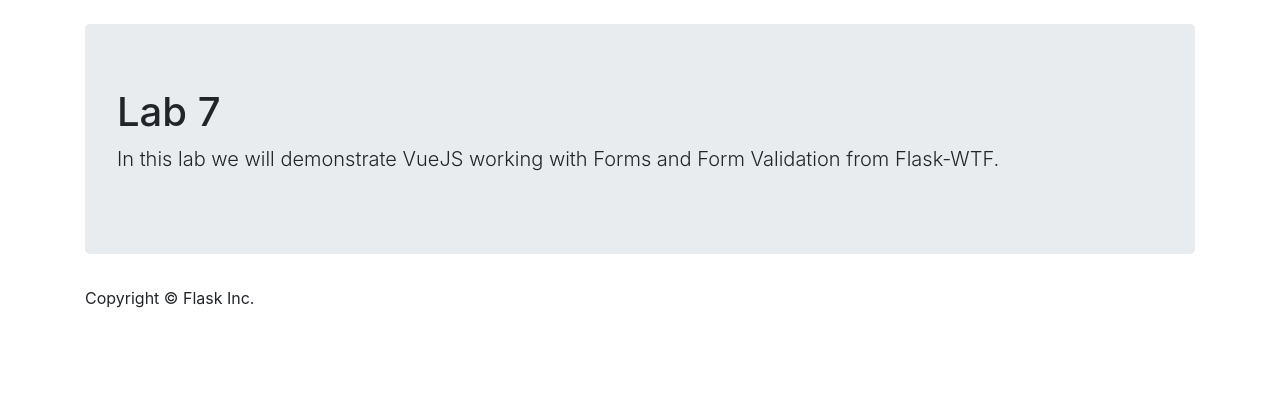
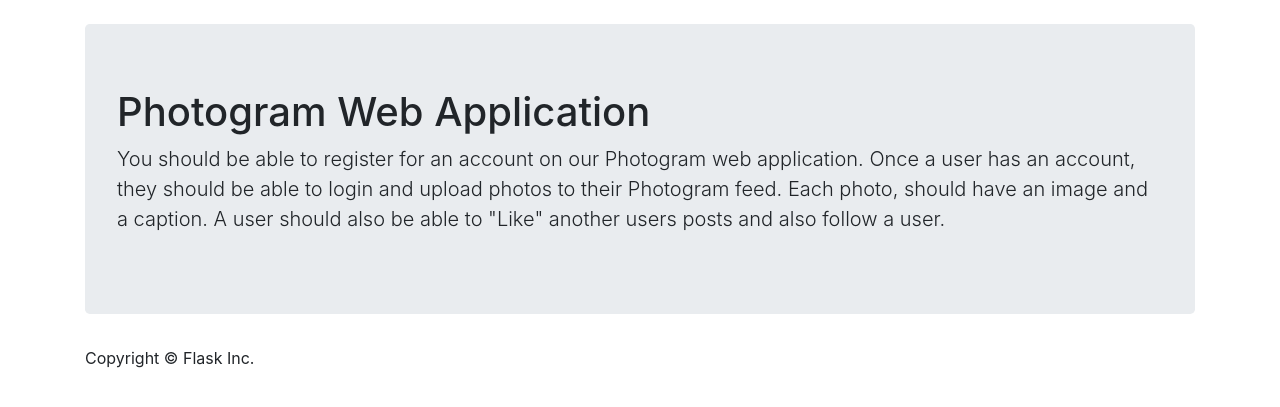
Before and after one commit to superrcoop/photogram, a Flask app: page / in a window 1280 px wide. Shown: the part 56-463 px from the top of the page. Run offline with Flask 2, Linux system fonts and the light colour scheme; some libraries are stand-ins or nearby versions.

Commit message:
update starter template for PHOTOGRAM

```diff
--- a/app/static/js/app.js
+++ b/app/static/js/app.js
@@ -31,8 +31,12 @@ Vue.component('app-footer', {
 const Home = Vue.component('home', {
    template: `
     <div class="jumbotron">
-        <h1>Lab 7</h1>
-        <p class="lead">In this lab we will demonstrate VueJS working with Forms and Form Validation from Flask-WTF.</p>
+        <h1>Photogram Web Application</h1>
+        <p class="lead">
+You should be able to register for an account on our Photogram web application.
+ Once a user has an account, they should be able to login and upload photos to
+ their Photogram feed. Each photo, should have an image and a caption. A user
+ should also be able to "Like" another users posts and also follow a user.</p>
     </div>
    `,
     data: function() {
--- a/app/templates/base.html
+++ b/app/templates/base.html
@@ -8,7 +8,7 @@
     <meta name="description" content="">
     <meta name="author" content="">
 
-    <title>INFO3180 Lab 7</title>
+    <title>PHOTOGRAM</title>
 
     <!-- Bootstrap -->
     <link href="{{ url_for('static', filename='css/bootstrap.min.css') }}" rel="stylesheet">
@@ -22,7 +22,7 @@
     </div>
 
     <!-- jQuery (necessary for Bootstrap's JavaScript plugins) -->
-    <script src="https://code.jquery.com/jquery-3.2.1.slim.min.js" integrity="sha384-KJ3o2DKtIkvYIK3UENzmM7KCkRr/rE9/Qpg6aAZGJwFDMVNA/GpGFF93hXpG5KkN" crossorigin="anonymous"></script>
+    <script src="https://code.jquery.com/jquery-3.2.1.slim.min.js" ></script>
     <!-- Include all compiled plugins (below), or include individual files as needed -->
     <script src="{{ url_for('static', filename='js/bootstrap.min.js') }}"></script>
     <script src="{{ url_for('static', filename='js/vue.js') }}"></script>
--- a/app/views.py
+++ b/app/views.py
@@ -17,10 +17,6 @@ from controllers import form_errors
 def index():
     """Render website's initial page and let VueJS take over."""
     return render_template('index.html')
-
-
-
-
 
 ###
 # The functions below should be applicable to all Flask apps.
```
Also changed, not shown: README.md, 3 other files.
